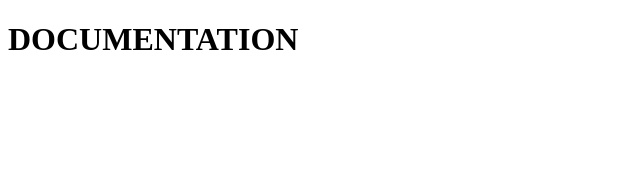
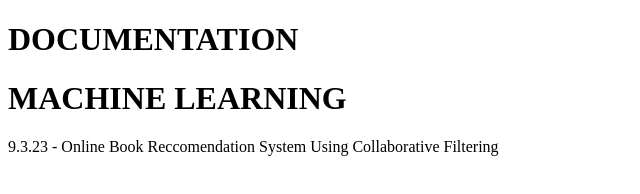
Before and after one commit to rehanmondal/MACHINE-LEARNING-STARTS, a plain HTML site: page index.html in a window 1280 px wide. Shown: the whole page, without its empty margins (0-640 px from the left). Drawn offline with Linux system fonts and the light colour scheme.

Commit message:
book recomendation

```diff
--- a/index.html
+++ b/index.html
@@ -3,9 +3,10 @@
 <head>
     <meta charset="UTF-8">
     <title>MACHINE LEARNING</title>
-
 </head>
 <body>
         <h1>DOCUMENTATION</h1>
+        <h1>MACHINE LEARNING</h1>
+	<p>9.3.23 - Online Book Reccomendation System Using Collaborative Filtering</p>
 </body>
 </html>
```
